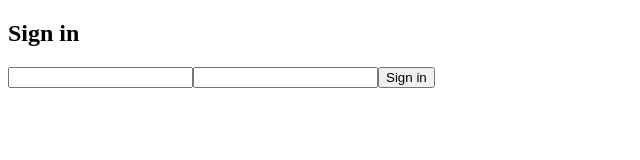
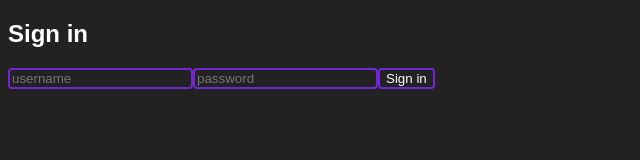
Before and after one commit to woulfdev/nightdrive-webapp, a plain HTML site: page app/index.html in a window 1280 px wide. Shown: the whole page, without its empty margins (0-640 px from the left). Drawn offline with Linux system fonts and the light colour scheme.

Commit message:
Update style.css

```diff
--- a/app/index.html
+++ b/app/index.html
@@ -11,6 +11,6 @@
     <script src="scripts/script.js"></script>
 </head>
 <body>
-    <input type="password" name="" id="">
+
 </body>
 </html>
--- a/app/scripts/build.js
+++ b/app/scripts/build.js
@@ -10,9 +10,11 @@ class build {
             text: 'Sign in'
         })).append(jQuery('<input>', {
             type: 'text',
+            placeholder: 'username',
             class: 'input default text'
         })).append(jQuery('<input>', {
             type: 'password',
+            placeholder: 'password',
             class: 'input default text'
         })).append(jQuery('<input>', {
             type: 'button',
--- a/app/style/style.css
+++ b/app/style/style.css
@@ -1,8 +1,27 @@
 :root {
-    --color-primary: #3b3b3b;
+    --color-primary: #222222;
     --color-secondary: #7225D5;
     --color-highlight: #ff0000;
     --color-text: #ffffff;
+}
+
+html {
+    background-color: var(--color-primary);
+    color: var(--color-text);
+    font-family: Arial, Helvetica, sans-serif;
+}
+
+.input.default {
+    border-width: 2px;
+    border-radius: 4px;
+    border-style: solid;
+    border-color: var(--color-secondary);
+    background-color: var(--color-primary);
+    color: var(--color-white);
+}
+
+.input.default.button:hover {
+    background-color: var();
 }
 
 .link.default.external::after {
```
